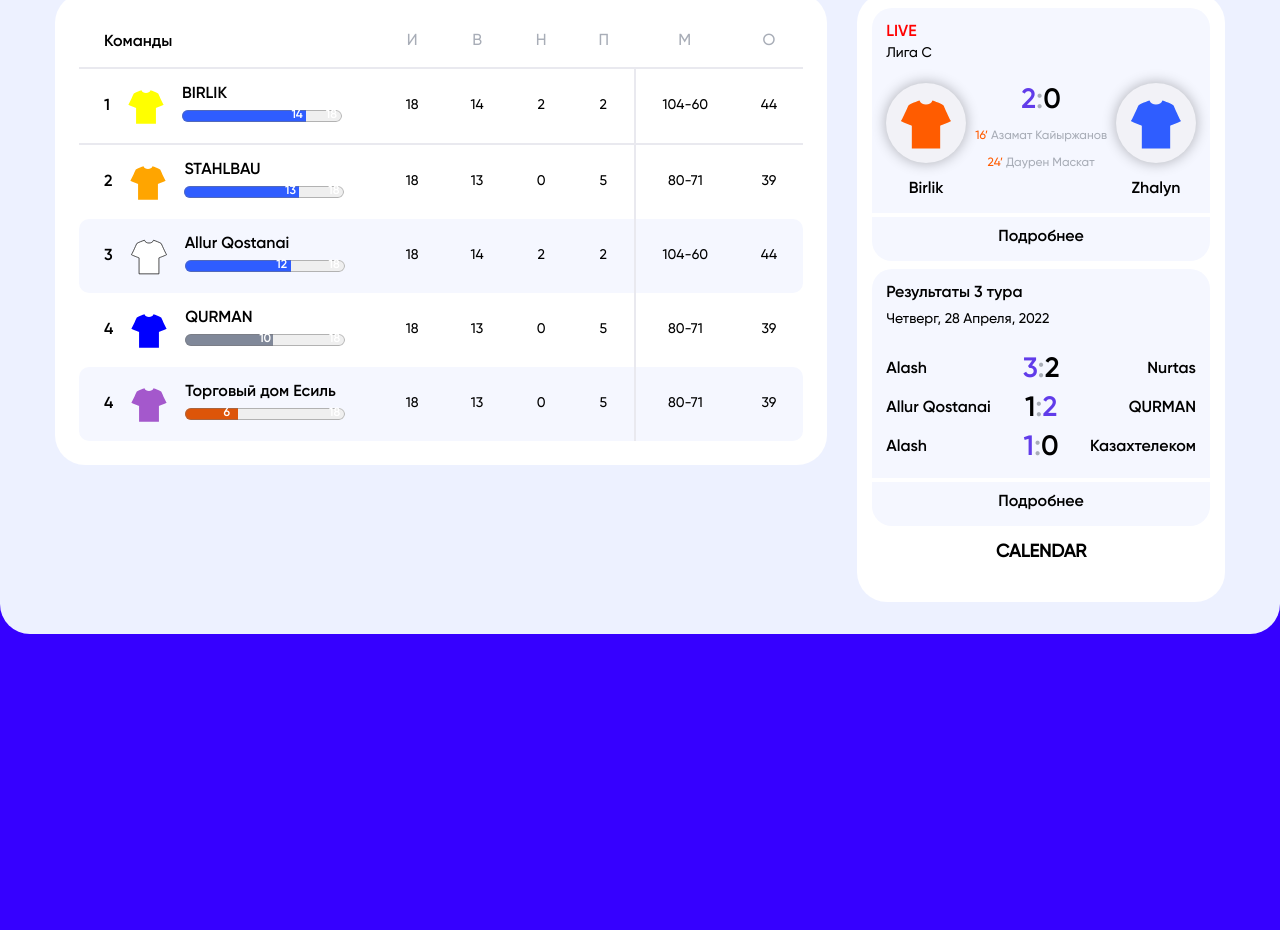
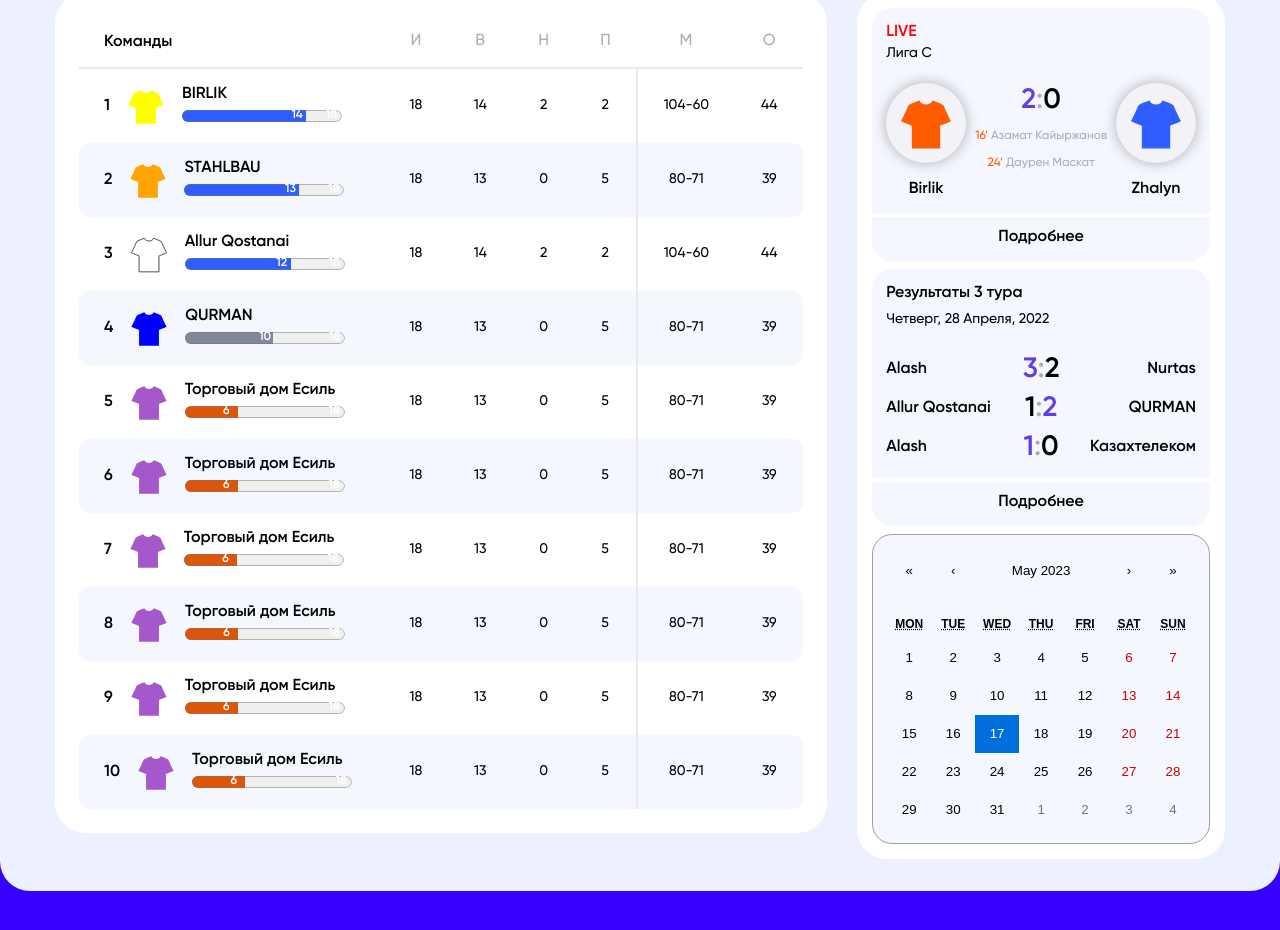
Before and after one commit to nurkanat-doszhan/kllf, a React (Create React App) app: page / in a window 1280 px wide. Shown: the part 1015-1945 px from the top of the page. Before the commit the page ends 1713 px from the top, so only its background shows below. Built offline with nearby package versions, Linux system fonts and the light colour scheme.

Commit message:
Добавил компонент "Calendar" без стиля

```diff
--- a/package.json
+++ b/package.json
@@ -8,6 +8,7 @@
     "@testing-library/user-event": "^13.5.0",
     "node-sass": "^8.0.0",
     "react": "^18.2.0",
+    "react-calendar": "^4.2.1",
     "react-dom": "^18.2.0",
     "react-router-dom": "^6.11.1",
     "react-scripts": "5.0.1",
--- /dev/null
+++ b/src/components/Calendar/Calendar.js
@@ -0,0 +1,13 @@
+import Calendar from 'react-calendar'
+import 'react-calendar/dist/Calendar.css'
+import { useState } from 'react'
+import './Calendar.scss'
+
+const Calendar1 = () => {
+  const [value, onChange] = useState(new Date());
+  return (
+    <Calendar onChange={onChange} value={value} />
+  )
+}
+
+export default Calendar1
--- /dev/null
+++ b/src/components/Calendar/Calendar.scss
@@ -0,0 +1,5 @@
+.react-calendar {
+  padding: 14px;
+  border-radius: 20px;
+  background-color: #F5F7FF;
+}
--- a/src/components/Standings/Standings.js
+++ b/src/components/Standings/Standings.js
@@ -44,7 +44,57 @@ const Standings = () => {
       i: 18, v: 13, n: 0, p: 5, m: '80-71', o: 39
     },
     {
-      id: 4,
+      id: 5,
+      tShirtColor: '#a458cc',
+      name: 'Торговый дом Есиль',
+      progress: {
+        current: 6,
+        max: 18
+      },
+      i: 18, v: 13, n: 0, p: 5, m: '80-71', o: 39
+    },
+    {
+      id: 6,
+      tShirtColor: '#a458cc',
+      name: 'Торговый дом Есиль',
+      progress: {
+        current: 6,
+        max: 18
+      },
+      i: 18, v: 13, n: 0, p: 5, m: '80-71', o: 39
+    },
+    {
+      id: 7,
+      tShirtColor: '#a458cc',
+      name: 'Торговый дом Есиль',
+      progress: {
+        current: 6,
+        max: 18
+      },
+      i: 18, v: 13, n: 0, p: 5, m: '80-71', o: 39
+    },
+    {
+      id: 8,
+      tShirtColor: '#a458cc',
+      name: 'Торговый дом Есиль',
+      progress: {
+        current: 6,
+        max: 18
+      },
+      i: 18, v: 13, n: 0, p: 5, m: '80-71', o: 39
+    },
+    {
+      id: 9,
+      tShirtColor: '#a458cc',
+      name: 'Торговый дом Есиль',
+      progress: {
+        current: 6,
+        max: 18
+      },
+      i: 18, v: 13, n: 0, p: 5, m: '80-71', o: 39
+    },
+    {
+      id: 10,
       tShirtColor: '#a458cc',
       name: 'Торговый дом Есиль',
       progress: {
--- a/src/components/Standings/Standings.module.scss
+++ b/src/components/Standings/Standings.module.scss
@@ -10,15 +10,15 @@
     border-collapse: collapse;
     width: 100%;
 
+    thead {
+      border-bottom: 2px solid #E9E9EF;
+    }
+
     tr {
       border-radius: 14px;
 
-      &:nth-child(odd):not(:first-child) {
+      &:nth-child(even):not(:first-child) {
         background: #F5F7FF;
-      }
-
-      &:first-child {
-        border-bottom: 2px solid #E9E9EF;
       }
 
       th,
--- a/src/components/Tournaments/Tournaments.js
+++ b/src/components/Tournaments/Tournaments.js
@@ -1,3 +1,4 @@
+import Calendar1 from '../Calendar/Calendar';
 import styles from './Tournaments.module.scss'
 
 const Tournaments = () => {
@@ -57,7 +58,7 @@ const Tournaments = () => {
         </div>
         <div className={ styles.more }>Подробнее</div>
       </div>
-      <h2>Calendar</h2>
+      <Calendar1 />
     </div>
   )
 }
```
Also changed, not shown: 1 other file (tests, documents, lock files or other folders).
